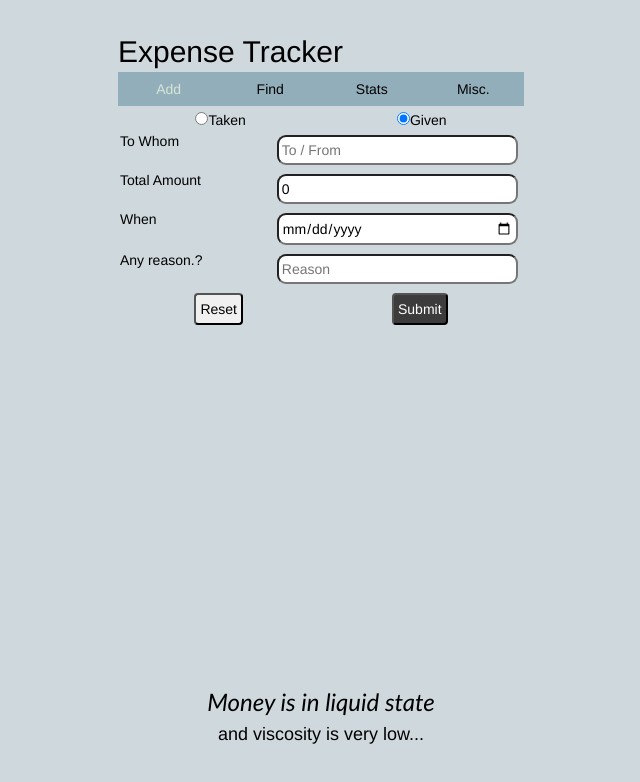
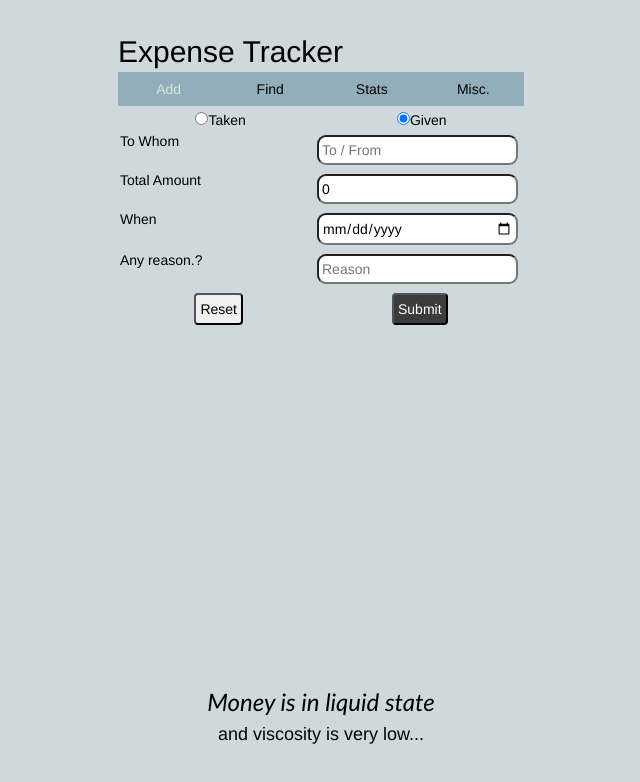
Before and after one commit to udayVK/notedown-ui, an Angular app: page /add/loan in a window 1280 px wide. Shown: the top 782 px of the page, without its empty margins (319-959 px from the left). Built offline with nearby package versions, Linux system fonts and the light colour scheme.

Commit message:
changed nav btn hover, active styles

```diff
--- a/src/app/nav/nav.component.css
+++ b/src/app/nav/nav.component.css
@@ -3,7 +3,6 @@
 }
 .navitem{
     background-color: #93aebb;
-    border-color: #90A4AE;
     width: 25%;
     height: 4.3vh;
     display: flex;
@@ -12,6 +11,8 @@
 }
 .navitem:hover{
     background-color: #CFD8DC;
+    border: 2px #90A4AE solid;
+    color: black;
 }
 .nav{
     display: flex;
--- a/src/styles.css
+++ b/src/styles.css
@@ -33,7 +33,7 @@ input{
     width: 70%;
 }
 .s-input{
-    width: 60%;
+    width: 50%;
 }
 h1, h2, h3, h4, h5, h6{
     margin: 4px 0px 4px 0px;
```
